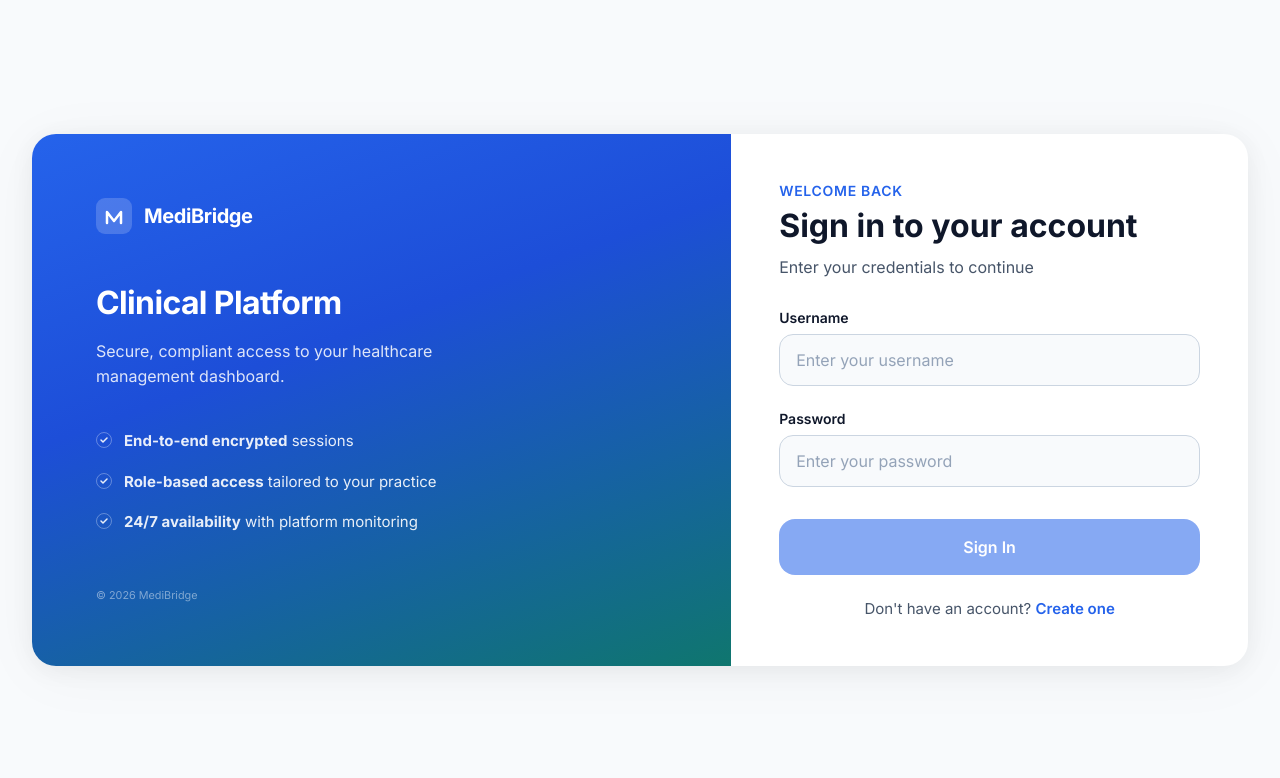
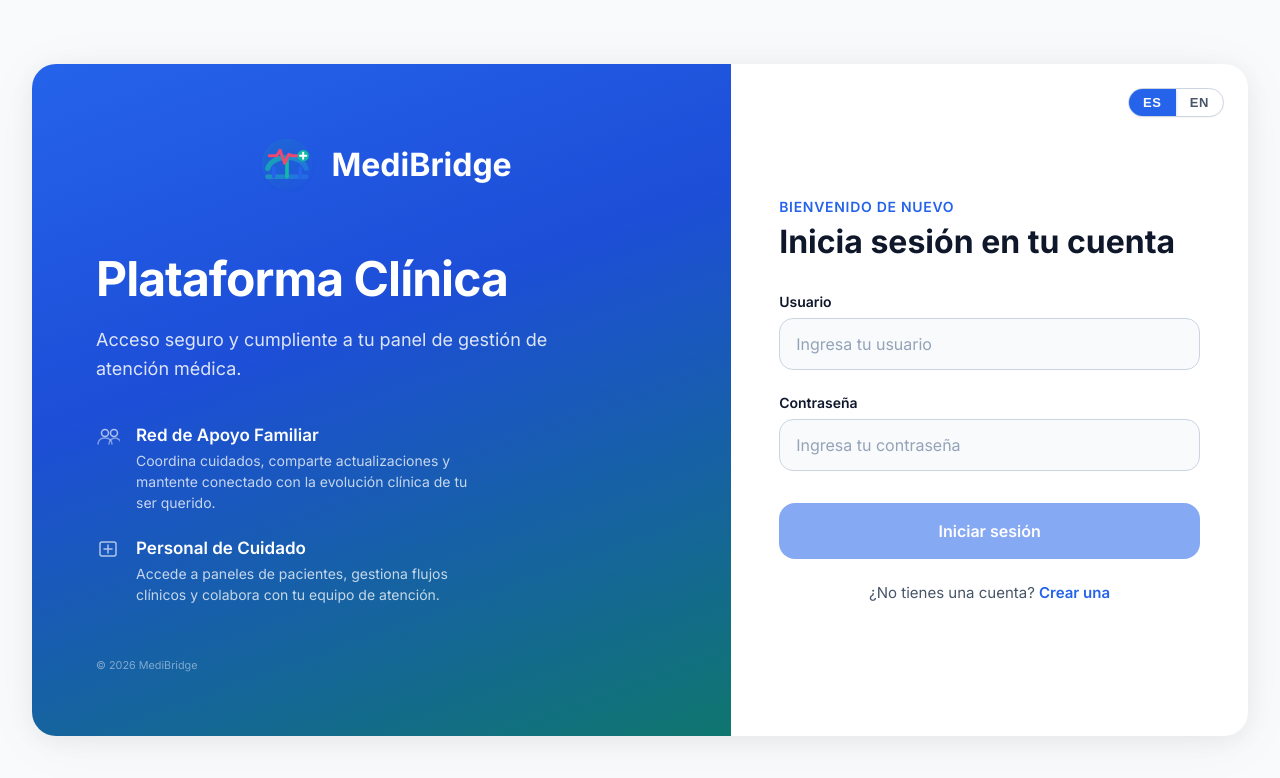
Before and after one commit to upc-pre-202601-si657-7944-VitalSync/medibridge-webapp, an Angular app: page /login in a window 1280 px wide. Shown: the top 778 px of the page. Built offline with nearby package versions, Linux system fonts and the light colour scheme.

Commit message:
feat: implement i18n with language toggle and update IAM pages

```diff
--- a/src/app/features/iam/presentation/pages/home-page/home-page.component.html
+++ b/src/app/features/iam/presentation/pages/home-page/home-page.component.html
@@ -1,13 +1,12 @@
 <div class="home-card">
   <header class="home-header">
-    <h1 class="home-greeting">Welcome, {{ authStore.currentUser()?.username ?? 'User' }}</h1>
+    <h1 class="home-greeting">{{ 'auth.home.welcome' | translate }}, {{ authStore.currentUser()?.username ?? 'User' }}</h1>
     <span class="home-role">{{ authStore.currentUser()?.role ?? '' }}</span>
   </header>
 
   <p class="home-info">
-    You are signed in to <strong>MediBridge</strong>.
-    This is a protected page — only visible when your session is active.
+    {{ 'auth.home.info' | translate }}
   </p>
 
-  <button type="button" class="logout-btn" (click)="logout()">Logout</button>
+  <button type="button" class="logout-btn" (click)="logout()">{{ 'auth.home.logout' | translate }}</button>
 </div>
--- a/src/app/features/iam/presentation/pages/home-page/home-page.component.ts
+++ b/src/app/features/iam/presentation/pages/home-page/home-page.component.ts
@@ -1,10 +1,12 @@
 import { Component, inject } from '@angular/core';
 import { AuthStore } from '../../../../../core/auth/auth.store';
 import { IamFacade } from '../../../application';
+import { SharedI18nModule } from '../../../../../shared/shared-i18n.module';
 
 @Component({
   selector: 'app-home-page',
   standalone: true,
+  imports: [SharedI18nModule],
   templateUrl: './home-page.component.html',
   styles: [
     `
--- a/src/app/features/iam/presentation/pages/login-page/login-page.component.html
+++ b/src/app/features/iam/presentation/pages/login-page/login-page.component.html
@@ -4,36 +4,41 @@
     <div class="brand-inner">
       <header class="brand-top">
         <div class="logo-row">
-          <svg class="logo-mark" width="36" height="36" viewBox="0 0 36 36" fill="none" aria-hidden="true">
-            <rect width="36" height="36" rx="9" fill="white" fill-opacity="0.18" />
-            <path d="M11 25V14l7 9 7-9v11" stroke="white" stroke-width="2.5" stroke-linecap="round" stroke-linejoin="round" />
-          </svg>
+          <img class="logo-mark" src="/medi-bridge-logo.svg" alt="MediBridge logo" width="56" height="56" />
           <span class="logo-name">MediBridge</span>
         </div>
       </header>
 
       <div class="brand-body">
-        <h2 class="brand-headline">Clinical Platform</h2>
-        <p class="brand-desc">Secure, compliant access to your healthcare management dashboard.</p>
+        <h2 class="brand-headline">{{ 'auth.brand.headline' | translate }}</h2>
+        <p class="brand-desc">{{ 'auth.brand.description' | translate }}</p>
 
-        <ul class="trust-list">
-          <li class="trust-item">
-            <span class="trust-marker" aria-hidden="true">
-              <svg width="16" height="16" viewBox="0 0 16 16"><circle cx="8" cy="8" r="7.5" fill="none" stroke="white" stroke-opacity="0.35" stroke-width="1"/><path d="M5 8l2 2 4-4" stroke="white" stroke-width="1.5" fill="none" stroke-linecap="round" stroke-linejoin="round"/></svg>
+        <ul class="audience-list">
+          <li class="audience-card">
+            <span class="audience-icon" aria-hidden="true">
+              <svg width="24" height="24" viewBox="0 0 24 24" fill="none">
+                <circle cx="9" cy="9" r="3.5" stroke="white" stroke-opacity="0.65" stroke-width="1.5"/>
+                <circle cx="18" cy="9" r="3.5" stroke="white" stroke-opacity="0.65" stroke-width="1.5"/>
+                <path d="M2 20c0-3.3 2.7-6 6-6h2c3.3 0 6 2.7 6 6" stroke="white" stroke-opacity="0.45" stroke-width="1.5" stroke-linecap="round"/>
+                <path d="M13 20c0-3.3 2.7-6 6-6h0c3.3 0 6 2.7 6 6" stroke="white" stroke-opacity="0.45" stroke-width="1.5" stroke-linecap="round"/>
+              </svg>
             </span>
-            <span class="trust-text"><strong>End-to-end encrypted</strong> sessions</span>
+            <div class="audience-body">
+            <span class="audience-title">{{ 'auth.brand.familyTitle' | translate }}</span>
+            <span class="audience-desc">{{ 'auth.brand.familyDesc' | translate }}</span>
+            </div>
           </li>
-          <li class="trust-item">
-            <span class="trust-marker" aria-hidden="true">
-              <svg width="16" height="16" viewBox="0 0 16 16"><circle cx="8" cy="8" r="7.5" fill="none" stroke="white" stroke-opacity="0.35" stroke-width="1"/><path d="M5 8l2 2 4-4" stroke="white" stroke-width="1.5" fill="none" stroke-linecap="round" stroke-linejoin="round"/></svg>
+          <li class="audience-card">
+            <span class="audience-icon" aria-hidden="true">
+              <svg width="24" height="24" viewBox="0 0 24 24" fill="none">
+                <rect x="4" y="5" width="16" height="14" rx="2" stroke="white" stroke-opacity="0.65" stroke-width="1.5"/>
+                <path d="M8 12h8M12 8v8" stroke="white" stroke-opacity="0.65" stroke-width="1.5" stroke-linecap="round"/>
+              </svg>
             </span>
-            <span class="trust-text"><strong>Role-based access</strong> tailored to your practice</span>
-          </li>
-          <li class="trust-item">
-            <span class="trust-marker" aria-hidden="true">
-              <svg width="16" height="16" viewBox="0 0 16 16"><circle cx="8" cy="8" r="7.5" fill="none" stroke="white" stroke-opacity="0.35" stroke-width="1"/><path d="M5 8l2 2 4-4" stroke="white" stroke-width="1.5" fill="none" stroke-linecap="round" stroke-linejoin="round"/></svg>
-            </span>
-            <span class="trust-text"><strong>24/7 availability</strong> with platform monitoring</span>
+            <div class="audience-body">
+            <span class="audience-title">{{ 'auth.brand.staffTitle' | translate }}</span>
+            <span class="audience-desc">{{ 'auth.brand.staffDesc' | translate }}</span>
+            </div>
           </li>
         </ul>
       </div>
@@ -46,16 +51,18 @@
 
   <!-- ── Right: form panel ── -->
   <main class="form-panel">
+    <div class="lang-toggle-wrapper">
+      <app-language-toggle></app-language-toggle>
+    </div>
     <div class="form-wrap">
         <header class="form-header">
-        <p class="form-eyebrow">Welcome back</p>
-        <h1 class="form-title">Sign in to your account</h1>
-        <p class="form-support">Enter your credentials to continue</p>
+          <p class="form-eyebrow">{{ 'auth.login.eyebrow' | translate }}</p>
+          <h1 class="form-title">{{ 'auth.login.title' | translate }}</h1>
         </header>
 
       @if (registered()) {
         <div class="banner banner--success" role="alert">
-          Account created successfully. Please sign in.
+           {{ 'auth.login.registeredSuccess' | translate }}
         </div>
       }
 
@@ -65,47 +72,47 @@
 
       <form [formGroup]="form" (ngSubmit)="onSubmit()" novalidate>
         <div class="field">
-          <label for="username">Username</label>
+          <label for="username">{{ 'auth.login.username' | translate }}</label>
           <input
             id="username"
             type="text"
             formControlName="username"
             autocomplete="username"
-            placeholder="Enter your username"
+            [placeholder]="'auth.login.placeholderUsername' | translate"
           />
            @if (form.controls.username.touched && form.controls.username.hasError('required')) {
-            <div class="field-error">Username is required.</div>
+             <div class="field-error">{{ 'auth.errors.usernameRequired' | translate }}</div>
            }
            @if (form.controls.username.touched && form.controls.username.hasError('minlength')) {
-            <div class="field-error">Username must be at least 3 characters.</div>
+             <div class="field-error">{{ 'auth.errors.usernameMin' | translate }}</div>
            }
         </div>
 
         <div class="field">
-          <label for="password">Password</label>
+          <label for="password">{{ 'auth.login.password' | translate }}</label>
           <input
             id="password"
             type="password"
             formControlName="password"
             autocomplete="current-password"
-            placeholder="Enter your password"
+            [placeholder]="'auth.login.placeholderPassword' | translate"
           />
            @if (form.controls.password.touched && form.controls.password.hasError('required')) {
-            <div class="field-error">Password is required.</div>
+             <div class="field-error">{{ 'auth.errors.passwordRequired' | translate }}</div>
            }
            @if (form.controls.password.touched && form.controls.password.hasError('minlength')) {
-            <div class="field-error">Password must be at least 4 characters.</div>
+             <div class="field-error">{{ 'auth.errors.passwordMin' | translate }}</div>
            }
         </div>
 
         <button type="submit" [disabled]="form.invalid || isSubmitting()">
-          {{ isSubmitting() ? 'Signing in …' : 'Sign In' }}
+          {{ isSubmitting() ? ('auth.login.submitting' | translate) : ('auth.login.submit' | translate) }}
         </button>
       </form>
 
       <p class="form-footer">
-        Don't have an account?
-        <a routerLink="/register">Create one</a>
+        {{ 'auth.login.noAccount' | translate }}
+        <a routerLink="/register">{{ 'auth.login.createAccount' | translate }}</a>
       </p>
     </div>
   </main>
--- a/src/app/features/iam/presentation/pages/login-page/login-page.component.ts
+++ b/src/app/features/iam/presentation/pages/login-page/login-page.component.ts
@@ -4,12 +4,14 @@ import { ActivatedRoute, RouterLink } from '@angular/router';
 import { map } from 'rxjs';
 import { IamFacade } from '../../../application';
 import { iamAuthSharedStyles } from '../../iam-auth-shared.styles';
+import { TranslatePipe } from '../../../../../i18n/translate.pipe';
+import { LanguageToggleComponent } from '../../../../../shared/language-toggle/language-toggle.component';
 import type { SignInRequest } from '../../../domain';
 
 @Component({
   selector: 'app-login-page',
   standalone: true,
-  imports: [ReactiveFormsModule, RouterLink],
+  imports: [ReactiveFormsModule, RouterLink, TranslatePipe, LanguageToggleComponent],
   templateUrl: './login-page.component.html',
   styles: [
     iamAuthSharedStyles,
@@ -59,6 +61,6 @@ export class LoginPageComponent {
 
   #extractMessage(err: unknown): string {
     if (err instanceof Error) return err.message;
-    return 'Sign in failed. Please check your credentials.';
+    return 'auth.errors.loginFailed';
   }
 }
--- a/src/app/features/iam/presentation/pages/register-page/register-page.component.html
+++ b/src/app/features/iam/presentation/pages/register-page/register-page.component.html
@@ -4,36 +4,41 @@
     <div class="brand-inner">
       <header class="brand-top">
         <div class="logo-row">
-          <svg class="logo-mark" width="36" height="36" viewBox="0 0 36 36" fill="none" aria-hidden="true">
-            <rect width="36" height="36" rx="9" fill="white" fill-opacity="0.18" />
-            <path d="M11 25V14l7 9 7-9v11" stroke="white" stroke-width="2.5" stroke-linecap="round" stroke-linejoin="round" />
-          </svg>
+          <img class="logo-mark" src="/medi-bridge-logo.svg" alt="MediBridge logo" width="56" height="56" />
           <span class="logo-name">MediBridge</span>
         </div>
       </header>
 
       <div class="brand-body">
-        <h2 class="brand-headline">Clinical Platform</h2>
-        <p class="brand-desc">Secure, compliant access to your healthcare management dashboard.</p>
+        <h2 class="brand-headline">{{ 'auth.brand.headline' | translate }}</h2>
+        <p class="brand-desc">{{ 'auth.brand.description' | translate }}</p>
 
-        <ul class="trust-list">
-          <li class="trust-item">
-            <span class="trust-marker" aria-hidden="true">
-              <svg width="16" height="16" viewBox="0 0 16 16"><circle cx="8" cy="8" r="7.5" fill="none" stroke="white" stroke-opacity="0.35" stroke-width="1"/><path d="M5 8l2 2 4-4" stroke="white" stroke-width="1.5" fill="none" stroke-linecap="round" stroke-linejoin="round"/></svg>
+        <ul class="audience-list">
+          <li class="audience-card">
+            <span class="audience-icon" aria-hidden="true">
+              <svg width="24" height="24" viewBox="0 0 24 24" fill="none">
+                <circle cx="9" cy="9" r="3.5" stroke="white" stroke-opacity="0.65" stroke-width="1.5"/>
+                <circle cx="18" cy="9" r="3.5" stroke="white" stroke-opacity="0.65" stroke-width="1.5"/>
+                <path d="M2 20c0-3.3 2.7-6 6-6h2c3.3 0 6 2.7 6 6" stroke="white" stroke-opacity="0.45" stroke-width="1.5" stroke-linecap="round"/>
+                <path d="M13 20c0-3.3 2.7-6 6-6h0c3.3 0 6 2.7 6 6" stroke="white" stroke-opacity="0.45" stroke-width="1.5" stroke-linecap="round"/>
+              </svg>
             </span>
-            <span class="trust-text"><strong>End-to-end encrypted</strong> sessions</span>
+            <div class="audience-body">
+            <span class="audience-title">{{ 'auth.brand.familyTitle' | translate }}</span>
+            <span class="audience-desc">{{ 'auth.brand.familyDesc' | translate }}</span>
+            </div>
           </li>
-          <li class="trust-item">
-            <span class="trust-marker" aria-hidden="true">
-              <svg width="16" height="16" viewBox="0 0 16 16"><circle cx="8" cy="8" r="7.5" fill="none" stroke="white" stroke-opacity="0.35" stroke-width="1"/><path d="M5 8l2 2 4-4" stroke="white" stroke-width="1.5" fill="none" stroke-linecap="round" stroke-linejoin="round"/></svg>
+          <li class="audience-card">
+            <span class="audience-icon" aria-hidden="true">
+              <svg width="24" height="24" viewBox="0 0 24 24" fill="none">
+                <rect x="4" y="5" width="16" height="14" rx="2" stroke="white" stroke-opacity="0.65" stroke-width="1.5"/>
+                <path d="M8 12h8M12 8v8" stroke="white" stroke-opacity="0.65" stroke-width="1.5" stroke-linecap="round"/>
+              </svg>
             </span>
-            <span class="trust-text"><strong>Role-based access</strong> tailored to your practice</span>
-          </li>
-          <li class="trust-item">
-            <span class="trust-marker" aria-hidden="true">
-              <svg width="16" height="16" viewBox="0 0 16 16"><circle cx="8" cy="8" r="7.5" fill="none" stroke="white" stroke-opacity="0.35" stroke-width="1"/><path d="M5 8l2 2 4-4" stroke="white" stroke-width="1.5" fill="none" stroke-linecap="round" stroke-linejoin="round"/></svg>
-            </span>
-            <span class="trust-text"><strong>24/7 availability</strong> with platform monitoring</span>
+            <div class="audience-body">
+            <span class="audience-title">{{ 'auth.brand.staffTitle' | translate }}</span>
+            <span class="audience-desc">{{ 'auth.brand.staffDesc' | translate }}</span>
+            </div>
           </li>
         </ul>
       </div>
@@ -46,11 +51,14 @@
 
   <!-- ── Right: form panel ── -->
   <main class="form-panel">
+    <div class="lang-toggle-wrapper">
+      <app-language-toggle></app-language-toggle>
+    </div>
     <div class="form-wrap">
         <header class="form-header">
-        <p class="form-eyebrow">Get started</p>
-        <h1 class="form-title">Create your account</h1>
-        <p class="form-support">Join MediBridge today</p>
+          <p class="form-eyebrow">{{ 'auth.register.subtitle' | translate }}</p>
+          <h1 class="form-title">{{ 'auth.register.title' | translate }}</h1>
+          <p class="form-support">{{ 'auth.register.subtitle' | translate }}</p>
         </header>
 
       @if (serverError()) {
@@ -59,61 +67,61 @@
 
       <form [formGroup]="form" (ngSubmit)="onSubmit()" novalidate>
         <div class="field">
-          <label for="username">Username</label>
+          <label for="username">{{ 'auth.register.username' | translate }}</label>
           <input
             id="username"
             type="text"
             formControlName="username"
             autocomplete="username"
-            placeholder="Choose a username"
+            [placeholder]="'auth.register.placeholderUsername' | translate"
           />
            @if (form.controls.username.touched && form.controls.username.hasError('required')) {
-            <div class="field-error">Username is required.</div>
+             <div class="field-error">{{ 'auth.errors.usernameRequired' | translate }}</div>
            }
            @if (form.controls.username.touched && form.controls.username.hasError('minlength')) {
-            <div class="field-error">Username must be at least 3 characters.</div>
+             <div class="field-error">{{ 'auth.errors.usernameMin' | translate }}</div>
            }
         </div>
 
         <div class="field">
-          <label for="password">Password</label>
+          <label for="password">{{ 'auth.register.password' | translate }}</label>
           <input
             id="password"
             type="password"
             formControlName="password"
             autocomplete="new-password"
-            placeholder="Choose a password"
+            [placeholder]="'auth.register.placeholderPassword' | translate"
           />
            @if (form.controls.password.touched && form.controls.password.hasError('required')) {
-            <div class="field-error">Password is required.</div>
+             <div class="field-error">{{ 'auth.errors.passwordRequired' | translate }}</div>
            }
            @if (form.controls.password.touched && form.controls.password.hasError('minlength')) {
-            <div class="field-error">Password must be at least 4 characters.</div>
+             <div class="field-error">{{ 'auth.errors.passwordMin' | translate }}</div>
            }
         </div>
 
         <div class="field">
-          <label for="role">Role</label>
+          <label for="role">{{ 'auth.register.role' | translate }}</label>
           <select id="role" formControlName="role">
-            <option value="PATIENT">Patient</option>
-            <option value="DOCTOR">Doctor</option>
-            <option value="FAMILY_MEMBER">Family Member</option>
-            <option value="CAREGIVER">Caregiver</option>
+          <option value="PATIENT">{{ 'auth.register.roles.PATIENT' | translate }}</option>
+          <option value="DOCTOR">{{ 'auth.register.roles.DOCTOR' | translate }}</option>
+          <option value="FAMILY_MEMBER">{{ 'auth.register.roles.FAMILY_MEMBER' | translate }}</option>
+          <option value="CAREGIVER">{{ 'auth.register.roles.CAREGIVER' | translate }}</option>
           </select>
-          <div class="field-hint">Choose the role that best matches you.</div>
+          <div class="field-hint">{{ 'auth.register.roleHint' | translate }}</div>
            @if (form.controls.role.touched && form.controls.role.hasError('required')) {
-            <div class="field-error">Role is required.</div>
+             <div class="field-error">{{ 'auth.errors.roleRequired' | translate }}</div>
            }
         </div>
 
         <button type="submit" [disabled]="form.invalid || isSubmitting()">
-          {{ isSubmitting() ? 'Creating account …' : 'Sign Up' }}
+          {{ isSubmitting() ? ('auth.register.submitting' | translate) : ('auth.register.submit' | translate) }}
         </button>
       </form>
 
       <p class="form-footer">
-        Already have an account?
-        <a routerLink="/login">Sign in</a>
+        {{ 'auth.register.hasAccount' | translate }}
+        <a routerLink="/login">{{ 'auth.register.signIn' | translate }}</a>
       </p>
     </div>
   </main>
--- a/src/app/features/iam/presentation/pages/register-page/register-page.component.ts
+++ b/src/app/features/iam/presentation/pages/register-page/register-page.component.ts
@@ -3,12 +3,14 @@ import { FormBuilder, ReactiveFormsModule, Validators } from '@angular/forms';
 import { RouterLink } from '@angular/router';
 import { IamFacade } from '../../../application';
 import { iamAuthSharedStyles } from '../../iam-auth-shared.styles';
+import { TranslatePipe } from '../../../../../i18n/translate.pipe';
+import { LanguageToggleComponent } from '../../../../../shared/language-toggle/language-toggle.component';
 import { UserRole, type SignUpRequest } from '../../../domain';
 
 @Component({
   selector: 'app-register-page',
   standalone: true,
-  imports: [ReactiveFormsModule, RouterLink],
+  imports: [ReactiveFormsModule, RouterLink, TranslatePipe, LanguageToggleComponent],
   templateUrl: './register-page.component.html',
   styles: [
     iamAuthSharedStyles,
@@ -92,6 +94,6 @@ export class RegisterPageComponent {
 
   #extractMessage(err: unknown): string {
     if (err instanceof Error) return err.message;
-    return 'Registration failed. Please try again.';
+    return 'auth.errors.registerFailed';
   }
 }
```
Also changed, not shown: src/app/features/iam/presentation/iam-auth-shared.styles.ts (+53 -18 lines). Lines whose indentation alone changed are shown as unchanged.
